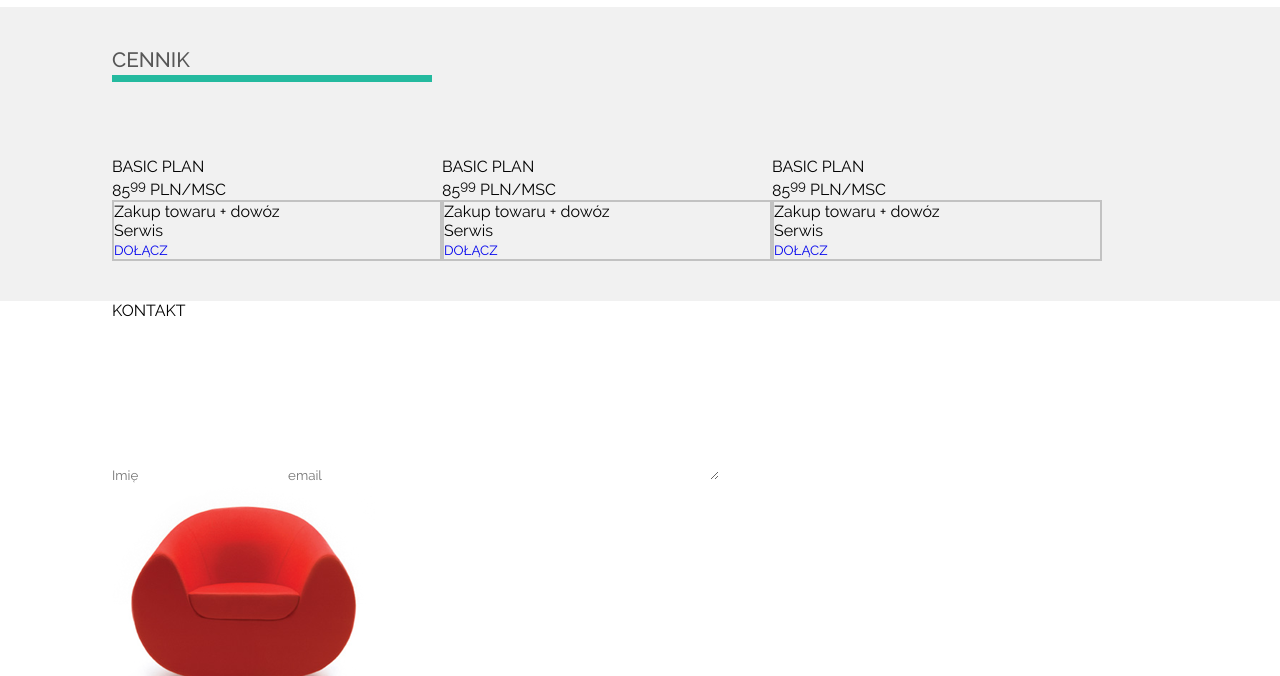
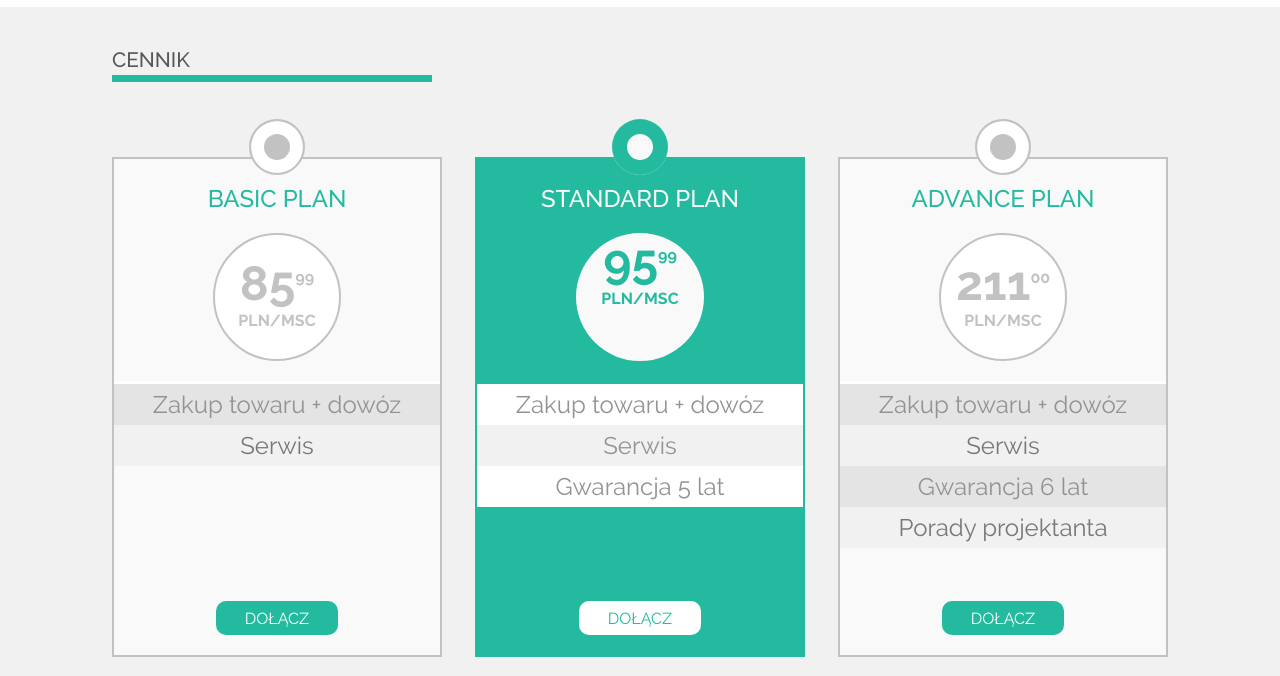
Before and after one commit to pgrycz/POZ_FRO_W_03_Warsztat_01_Sit_on_chair, a plain HTML site: page index.html in a window 1280 px wide. Shown: the part 888-1564 px from the top of the page. Drawn offline with Linux system fonts and the light colour scheme.

Commit message:
added .pricelist section, some issue with even pricetag positioning

```diff
--- a/css/style.css
+++ b/css/style.css
@@ -300,7 +300,7 @@ header {
   display: table;
 }
 
-.pricelist__title {
+.pricelist__headline {
   position: absolute;
   width: 320px;
   top: 40px;
@@ -312,13 +312,169 @@ header {
   border-bottom: 7px solid #24BA9F;
 }
 
+/*pricelist items with price plans*/
 [class*="pricelist__item"] {
   position: relative;
   width: 330px;
+  height: 500px;
+  text-align: center;
+  padding-top: 25px;
+}
+
+.pricelist__item--odd {
+  background-color: #F9F9F9;
   border: 2px solid #C2C2C2;
 }
 
 .pricelist__item--even {
   margin-left: 33px;
   margin-right: 33px;
+  background-color: #24BA9F;
+  border: 2px solid #24BA9F;
 }
+
+[class*="pricelist__circle__small"] {
+  position: absolute;
+  top: -40px;
+  left: 0;
+  right: 0;
+  margin: 0 auto;
+  width: 56px;
+  height: 56px;
+  border-radius: 50%;
+}
+
+.pricelist__circle__small--odd {
+  background-color: #C2C2C2;
+  box-shadow: 0 0 0 13px #FFF inset;
+  border: 2px solid #C2C2C2;
+}
+
+.pricelist__circle__small--even {
+  background-color: #F9F9F9;
+  box-shadow: 0 0 0 15px #24BA9F inset;
+}
+
+[class*="pricelist__title"] {
+  display: block;
+  font-family: "ralewaymedium";
+  font-size: 1.5rem;
+  font-stretch: condensed;
+}
+
+.pricelist__title--odd {
+  color: #24BA9F;
+}
+
+.pricelist__title--even {
+  color: #F9F9F9;
+}
+
+[class*="pricelist__circle__large"] {
+  width: 128px;
+  height: 128px;
+  border-radius: 50%;
+  left: 0;
+  right: 0;
+  margin: 20px auto;
+  text-align: center;
+}
+
+.pricelist__circle__large--odd {
+  background-color: #FFF;
+  border: 2px solid #C2C2C2;
+}
+
+.pricelist__circle__large--even {
+  background-color: #F9F9F9;
+}
+
+[class*="pricelist__price"] {
+  display: block;
+  font-family: "ralewaybold";
+  font-size: 3rem;
+  margin-top: 20px;
+}
+
+.pricelist__price--odd {
+  color: #C2C2C2;
+}
+
+.pricelist__price--even {
+  color: #24BA9F;
+}
+
+sup {
+  font-family: "ralewaybold";
+  font-size: 1rem;
+}
+
+[class*="pricelist__currency"] {
+  font-family: "ralewaybold";
+  font-size: 1rem;
+}
+
+.pricelist__currency--odd {
+  color: #C2C2C2;
+}
+
+.pricelist__currency--even {
+  color: #24BA9F;
+}
+
+[class*="pricelist__listing"] li {
+  font-size: 1.5rem;
+  padding: 6px 0;
+}
+
+.pricelist__listing--odd li:nth-child(2n+1) {
+  background-color: #E4E4E4;
+  color: #939393;
+}
+
+.pricelist__listing--odd li:nth-child(1) {
+  border-top: 3px solid #FFF;
+}
+
+.pricelist__listing--odd li:nth-child(2n+2) {
+  background-color: #F1F1F1;
+  color: #787878;
+}
+
+.pricelist__listing--even li:nth-child(2n+1) {
+  background-color: #FFF;
+  color: #939393;
+}
+
+.pricelist__listing--even li:nth-child(1) {
+  border-top: 3px solid #24BA9F;
+}
+
+.pricelist__listing--even li:nth-child(2n+2) {
+  background-color: #F1F1F1;
+  color: #939393;
+}
+
+[class*="pricelist__button"] {
+  position: absolute;
+  display: block;
+  width: 122px;
+  height: 34px;
+  bottom: 20px;
+  left: 0;
+  right: 0;
+  margin: 0 auto;
+  padding: 8px 0;
+  font-size: 1rem;
+  border-radius: 10px;
+}
+
+.pricelist__button--odd {
+  background-color: #24BA9F;
+  color: #FFF;
+}
+
+.pricelist__button--even {
+  background-color: #FFF;
+  color: #24BA9F;
+}
--- a/index.html
+++ b/index.html
@@ -68,54 +68,53 @@
 <!-- section .pricelist -->
 <section class="pricelist">
   <div class="pricelist__container">
-    <span class="pricelist__title">CENNIK</span>
+    <span class="pricelist__headline">CENNIK</span>
 
-    <div class="pricelist_item--odd">
+    <div class="pricelist__item--odd">
       <div class="pricelist__circle__small--odd"></div>
       <span class="pricelist__title--odd">BASIC PLAN</span>
       <div class="pricelist__circle__large--odd">
         <span class="pricelist__price--odd">85<sup>99</sup></span>
         <span class="pricelist__currency--odd">PLN/MSC</span>
       </div>
-      <div class="pricelist__item__listing--odd">
-        <ul>
+      <ul class="pricelist__listing--odd">
         <li>Zakup towaru + dowóz</li>
         <li>Serwis</li>
       </ul>
-        <button class="pricelist__button--odd"><a href="#">DOŁĄCZ</a></button>
-      </div>
+      <a class="pricelist__button--odd" href="#">DOŁĄCZ</a>
     </div>
 
-    <div class="pricelist_item--even">
+    <div class="pricelist__item--even">
       <div class="pricelist__circle__small--even"></div>
-      <span class="pricelist__title--even">BASIC PLAN</span>
+      <span class="pricelist__title--even">STANDARD PLAN</span>
       <div class="pricelist__circle__large--even">
-        <span class="pricelist__price--even">85<sup>99</sup></span>
+        <span class="pricelist__price--even">95<sup>99</sup></span>
         <span class="pricelist__currency--even">PLN/MSC</span>
       </div>
-      <div class="pricelist__item__listing--even">
-        <ul>
+      <ul class="pricelist__listing--even">
         <li>Zakup towaru + dowóz</li>
         <li>Serwis</li>
+        <li>Gwarancja 5 lat</li>
       </ul>
-        <button class="pricelist__button--even"><a href="#">DOŁĄCZ</a></button>
-      </div>
+      <a class="pricelist__button--even"
+         href="#">DOŁĄCZ</a>
     </div>
 
-    <div class="pricelist_item--odd">
+    <div class="pricelist__item--odd">
       <div class="pricelist__circle__small--odd"></div>
-      <span class="pricelist__title--odd">BASIC PLAN</span>
+      <span class="pricelist__title--odd">ADVANCE PLAN</span>
       <div class="pricelist__circle__large--odd">
-        <span class="pricelist__price--odd">85<sup>99</sup></span>
+        <span class="pricelist__price--odd">211<sup>00</sup></span>
         <span class="pricelist__currency--odd">PLN/MSC</span>
       </div>
-      <div class="pricelist__item__listing--odd">
-        <ul>
+      <ul class="pricelist__listing--odd">
         <li>Zakup towaru + dowóz</li>
         <li>Serwis</li>
+        <li>Gwarancja 6 lat</li>
+        <li>Porady projektanta</li>
       </ul>
-        <button class="pricelist__button--odd"><a href="#">DOŁĄCZ</a></button>
-      </div>
+      <a class="pricelist__button--odd"
+         href="#">DOŁĄCZ</a>
     </div>
 
   </div>
@@ -123,7 +122,7 @@
 <!-- section .contact -->
 <section class="contact">
   <div class="contact__container">
-    <span class="contact__title">KONTAKT</span>
+    <span class="contact__headline">KONTAKT</span>
       <form class="contact__form">
         <input class="contact__form--name"
                type="text"
```
Lines whose indentation alone changed are shown as unchanged.
